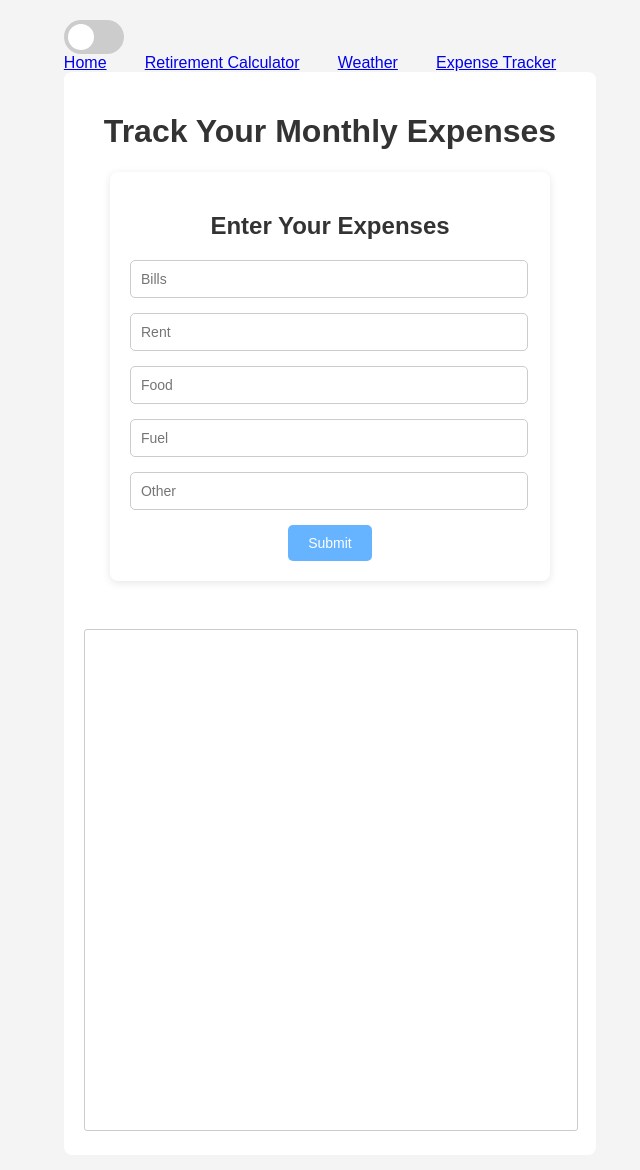
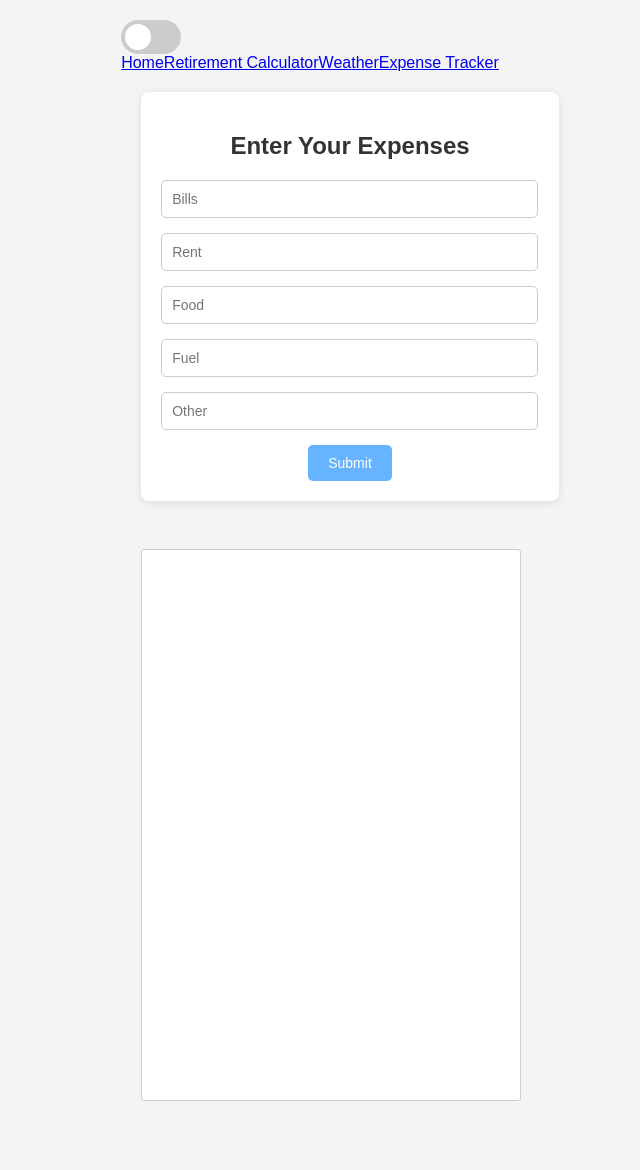
Before and after one commit to stefvvn/FunctionApp1, a React (Vite) app in the folder my-frontend/: page /expense-tracker in a window 1280 px wide. Shown: the top 1170 px of the page, without its empty margins (330-970 px from the left). After the commit the page ends 1145 px from the top, so only its background shows below. Built offline with nearby package versions, Linux system fonts and the light colour scheme.

Commit message:
expense tracker formatting and styling

```diff
--- a/my-frontend/src/components/ExpenseTracker.css
+++ b/my-frontend/src/components/ExpenseTracker.css
@@ -5,16 +5,16 @@
     width: 100%;
     max-width: 942px;
     margin: auto;
-    background-color: #fff;
+    /* background-color: #fff; */
     /* transition: background-color 0.3s ease, color 0.3s ease; */
   }
 
-  .dark-mode .expense-tracker-container {
+  /* .dark-mode .expense-tracker-container {
     background-color: #333;
     color: #fff;
-  }
+  } */
 
-  h1 {
+  /* h1 {
     color: #333;
     text-align: center;
   }
@@ -22,10 +22,11 @@
   .dark-mode h1 {
     color: #fff;
   }
-
+   */
   .expense-tracker-graph {
+    background-color: #fff;
     width: 100%;
-    height: 500px;
+    height: 550px;
     margin-top: 30px;
     border: 1px solid #ccc;
     border-radius: 3px;
@@ -33,4 +34,5 @@
 
   .dark-mode .expense-tracker-graph {
     border-color: #555;
+    background-color: #333;
   }
--- a/my-frontend/src/components/ExpenseTracker.jsx
+++ b/my-frontend/src/components/ExpenseTracker.jsx
@@ -136,17 +136,16 @@ const ExpenseTracker = () => {
 
     svg
       .append("text")
-      .attr("x", totalNode.x1 - 23)
+      .attr("x", totalNode.x1 - 50)
       .attr("y", (totalNode.y1 + totalNode.y0) / 2)
       .attr("dy", ".35em")
       .style("text-anchor", "end")
       .style("font-weight", "bold")
-      .text(`Total ${totalValue.toFixed(2)}€`);
+      .text(`Total ${totalValue.toFixed(0)}€`);
   }, [expenses]);
 
   return (
     <div className="expense-tracker-container">
-      <h1>Track Your Monthly Expenses</h1>
       <ExpenseData onSubmit={handleFormSubmit} />
       <br />
       <svg ref={svgRef} className="expense-tracker-graph"></svg>
--- a/my-frontend/src/components/WeatherApp.css
+++ b/my-frontend/src/components/WeatherApp.css
@@ -5,7 +5,7 @@
     width: 900px;
     margin: auto;
     background-color: #fff;
-    transition: background-color 0.3s ease, color 0.3s ease;
+    /* transition: background-color 0.3s ease, color 0.3s ease; */
   }
 
   .dark-mode .weather-container {
```
